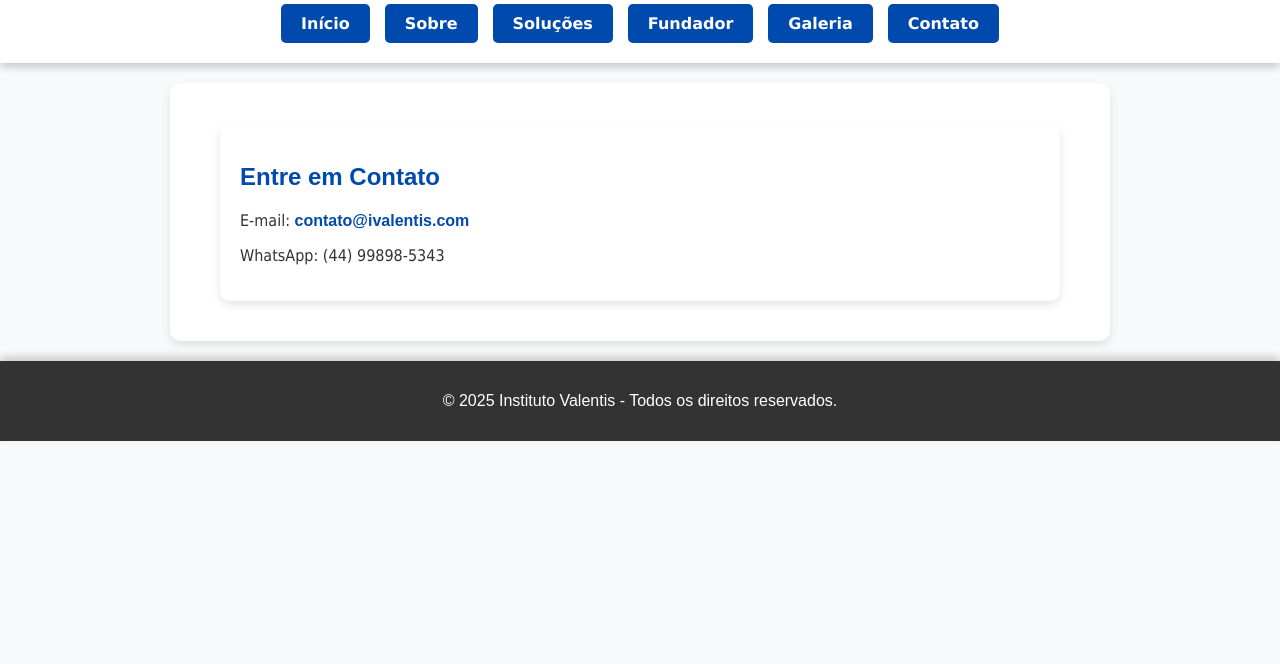
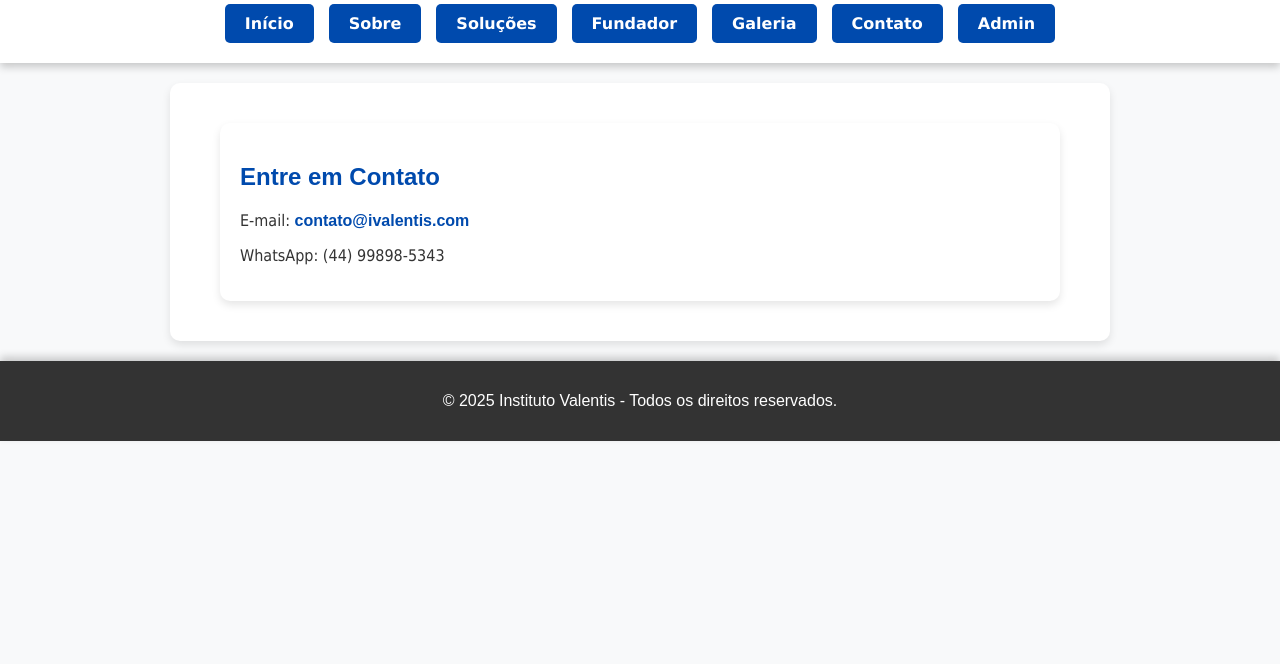
Before and after one commit to JaelMaufes/instituto-valentis, a plain HTML site: page pages/contato.html in a window 1280 px wide. Shown: the part 136-800 px from the top of the page. Drawn offline with Linux system fonts and the light colour scheme.

Commit message:
acesso admin

```diff
--- a/pages/contato.html
+++ b/pages/contato.html
@@ -23,6 +23,7 @@
             <a href="/pages/fundador.html">Fundador</a>
             <a href="/pages/galeria.html">Galeria</a>
             <a href="/pages/contato.html">Contato</a>
+            <a href="/pages/admin.html">Admin</a>
         </nav>
     </header>
 
```
